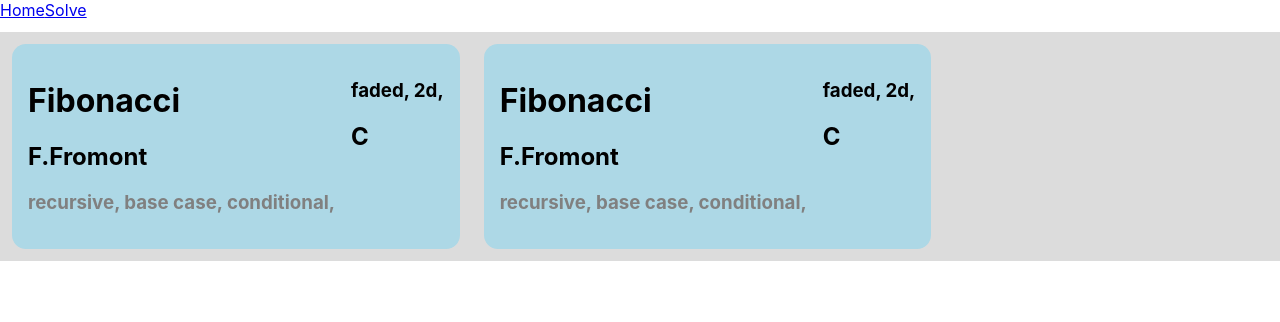
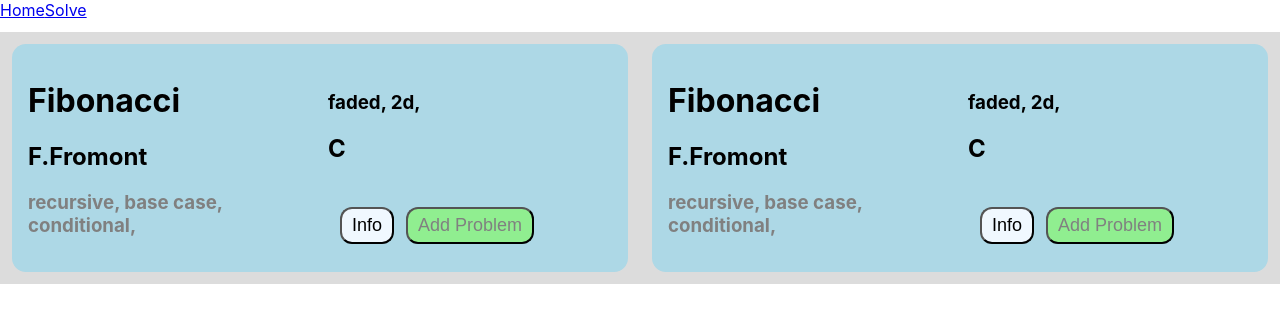
Before and after one commit to HiruNya/Parsons-Tool, a React (Create React App) app in the folder parsons-tool-frontend/: page / in a window 1280 px wide. Shown: the top 322 px of the page. Built offline with nearby package versions, Linux system fonts and the light colour scheme.

Commit message:
Extra css styling

```diff
--- a/parsons-tool-frontend/src/components/problemInfoCard/problemInfoCard.js
+++ b/parsons-tool-frontend/src/components/problemInfoCard/problemInfoCard.js
@@ -12,10 +12,16 @@ function ProblemInfoCard({ problem }) {
           </h3>
         </div>
         <div className={styles.problemInfoDetails}>
-          <h3>
-            {problem.variations.map((variation) => " " + variation + ", ")}
-          </h3>
-          <h2>{problem.language}</h2>
+          <div className={styles.problemInfoDetailsTop}>
+            <h3>
+              {problem.variations.map((variation) => " " + variation + ", ")}
+            </h3>
+            <h2>{problem.language}</h2>
+          </div>
+          <div className={styles.problemInfoDetailsBottom}>
+            <button className={styles.infoBtn}>Info</button>
+            <button className={styles.addProblemBtn}>Add Problem</button>
+          </div>
         </div>
       </div>
     </>
--- a/parsons-tool-frontend/src/components/problemInfoCard/problemInfoCard.module.css
+++ b/parsons-tool-frontend/src/components/problemInfoCard/problemInfoCard.module.css
@@ -4,7 +4,8 @@
     padding: 8px;
     border-radius: 14px;
     margin: 12px 12px;
-    width: fit-content;
+    width: 100%;
+    max-width: 600px;
     display: flex;
     flex-direction: row;
 }
@@ -15,9 +16,41 @@
 
 .problemInfoName {
     padding: 8px 8px;
+    width: 100%;
 }
 
 .problemInfoDetails {
     padding: 8px 8px;
+    width: 100%;
+    display: flex;
+    flex-direction: column;
+    justify-content: space-around;
+}
 
+.problemInfoDetailsTop {
 }
+.problemInfoDetailsBottom {
+    display: flex;
+}
+
+.infoBtn {
+    border-radius: 12px;
+    padding: 6px 10px;
+    background-color: aliceblue;
+    margin-left: 12px;
+    font-size: large;
+}
+
+.addProblemBtn {
+    border-radius: 12px;
+    padding: 6px 10px;
+    background-color: lightgreen;
+    color: grey;
+    margin-left: 12px;
+    font-size: large;
+}
+
+.problemInfoDetailsBottom>button:hover {
+    transform: scale(1.05);
+    animation-delay: 1.8s;
+}
```
